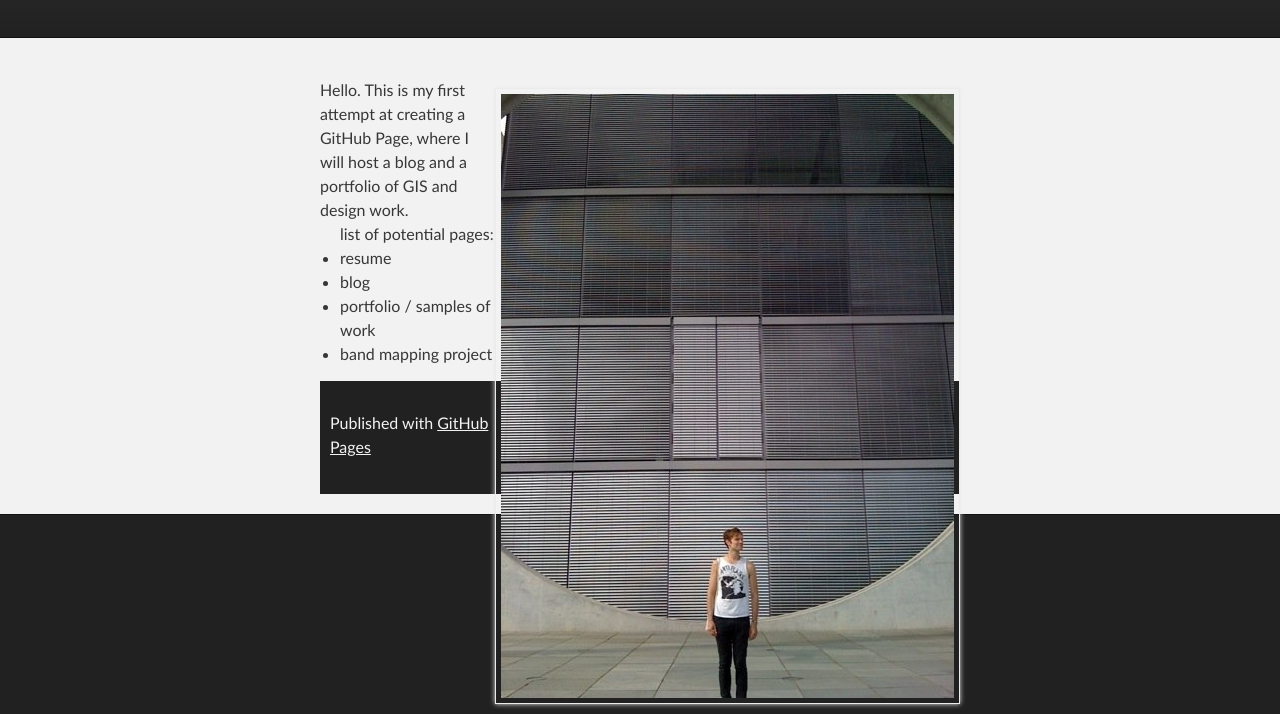
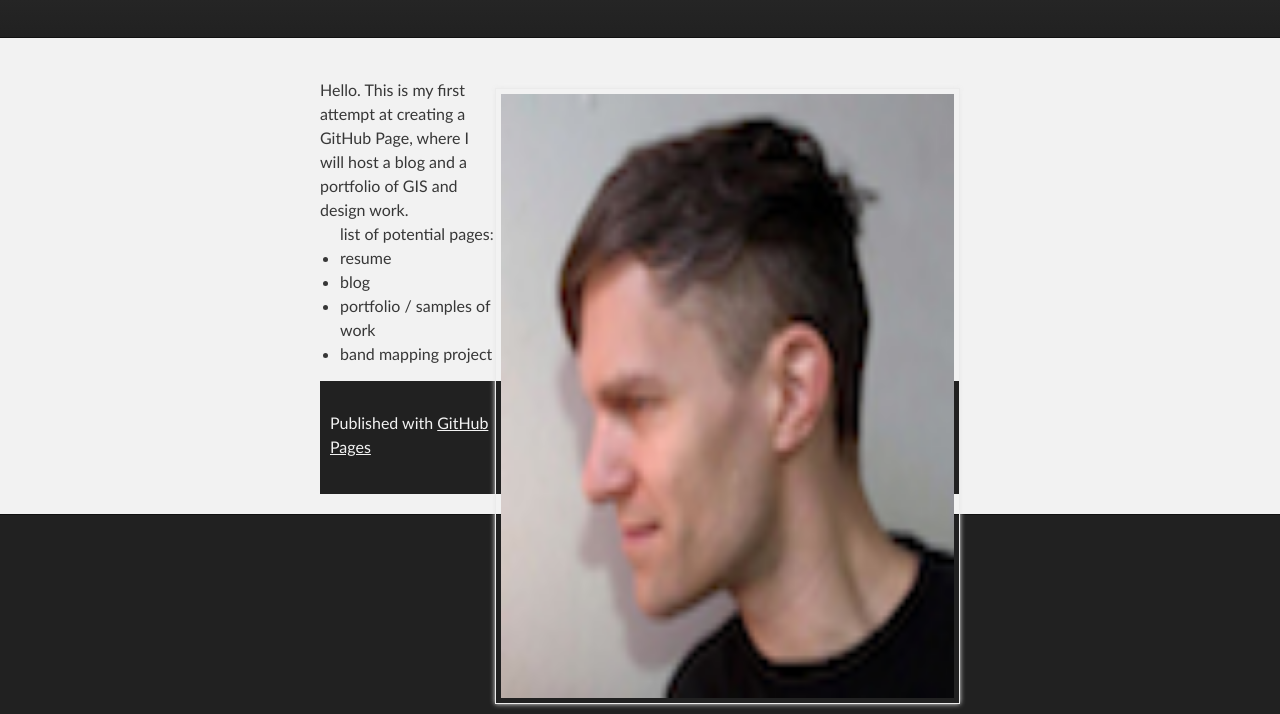
Before and after one commit to andrewmartini/Limp-Wrist, a plain HTML site: page index.html in a window 1280 px wide. Shown: the part 172-886 px from the top of the page. Drawn offline with Linux system fonts and the light colour scheme.

Commit message:
updated photo

```diff
--- a/index.html
+++ b/index.html
@@ -29,7 +29,7 @@
       <section id="main_content" class="inner">
 
 
-<img align="right" src="Andrew_Berlin_tiny.jpg" width="453" height="604" /> Hello. This is my first attempt at creating a GitHub Page, where I will host a blog and a portfolio of GIS and design work.
+<img align="right" src="Andrew_thumb.jpg" width="453" height="604" /> Hello. This is my first attempt at creating a GitHub Page, where I will host a blog and a portfolio of GIS and design work.
 
   <ul> list of potential pages:
     <li> resume
@@ -37,6 +37,8 @@
     <li> portfolio / samples of work
     <li> band mapping project
   </ul>
+
+  <p>
 
 
     <!-- FOOTER  -->
```
